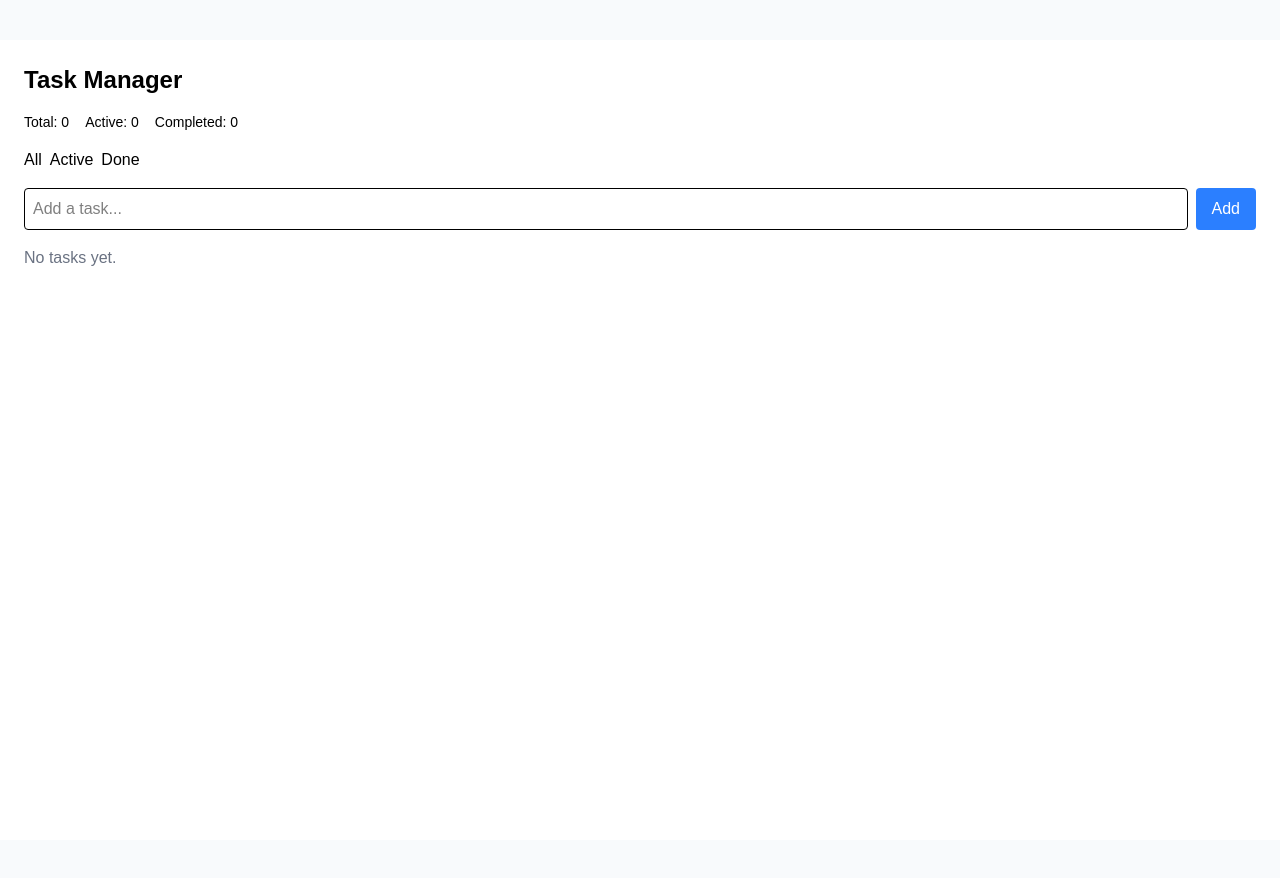
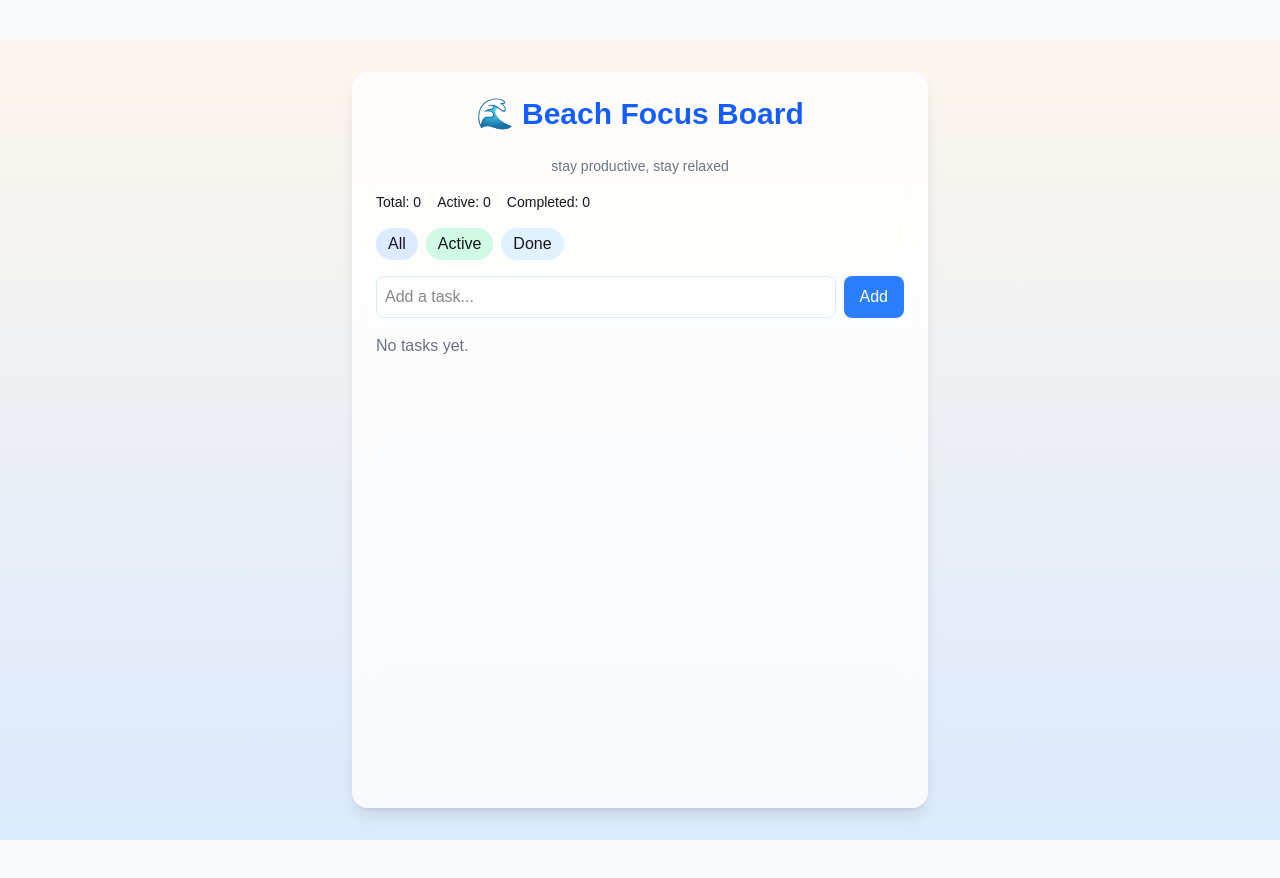
Before and after one commit to NataliaCraig/task-manager, a Next.js app: page / in a window 1280 px wide. Built offline with nearby package versions, Linux system fonts and the light colour scheme.

Commit message:
updated taskboard js

```diff
--- a/src/components/AddTaskForm.js
+++ b/src/components/AddTaskForm.js
@@ -1,35 +1,60 @@
+
+// COMPONENT: AddTaskForm
+// PURPOSE:  Controlled form that allows the user to type
+//           and submit a new task. It does NOT store tasks
+//           itself — it sends data UP to TaskBoard.
+// TYPE:     Client Component — uses useState for input
+// PATTERN:  Controlled Component (input value tied to state)
 'use client';
 
 import { useState } from 'react';
 
+// Props:
+//   onAdd — callback function passed from TaskBoard.
+//           This allows this component to send the new
+//           task title upward (lifting state up pattern).
 export default function AddTaskForm({ onAdd }) {
 
-
+  // Local state tracks what the user is typing.
+  // This state is kept here (not in TaskBoard) because
+  // no other component needs access to the input value.
   const [title, setTitle] = useState('');
 
   function handleSubmit(e) {
+    // Prevents the default browser behavior of reloading
+    // the page when a form is submitted.
     e.preventDefault();
 
+    // .trim() removes whitespace so blank inputs like "   "
+    // are not accepted as valid tasks.
     if (!title.trim()) return;
 
+    // Send the cleaned task title UP to TaskBoard.
+    // TaskBoard owns the tasks array, so it must handle adding.
     onAdd(title.trim());
 
+    // Reset input field after submission so user can type again.
     setTitle('');
   }
 
   return (
+    // onSubmit handles BOTH button click and Enter key press,
+    // making the form more accessible than using onClick alone.
     <form onSubmit={handleSubmit} className="flex gap-2 mb-4">
+
+      {/* Controlled input:
+          value is always synced with state (title).
+          onChange updates state on every keystroke. */}
       <input
         value={title}
         onChange={(e) => setTitle(e.target.value)}
         placeholder="Add a task..."
-        className="flex-1 border p-2 rounded"
-      />
+className="flex-1 border border-blue-100 p-2 rounded-lg focus:outline-none focus:ring-2 focus:ring-blue-200"      />
 
+      {/* Button triggers form submission */}
       <button
         type="submit"
-        className="bg-blue-500 text-white px-4 rounded"
-      >
+className="bg-blue-500 hover:bg-blue-600 text-white px-4 rounded-lg"      >
         Add
       </button>
     </form>
--- a/src/components/TaskBoard.js
+++ b/src/components/TaskBoard.js
@@ -1,15 +1,58 @@
+// COMPONENT: TaskBoard
+// PURPOSE: Owns ALL application state. This is the single source of truth.
+// All child components receive data via props and send events back up.
+// This follows React’s unidirectional data flow (parent → child → parent).
+// TYPE: Client Component because it uses state, effects, and browser APIs.
+
 'use client';
 
-import { useState } from 'react';
+import { useState, useEffect } from 'react';
 import AddTaskForm from './AddTaskForm';
 import TaskList from './TaskList';
 
 export default function TaskBoard() {
 
-  const [tasks, setTasks] = useState([]);
-  const [filter, setFilter] = useState('all');
+  // STATE
+// We intentionally start with an EMPTY array so the server
+// and client render the SAME initial HTML. This prevents
+// hydration errors in Next.js.
+const [tasks, setTasks] = useState([]);
+
+  // Filter is separate state because it changes independently
+  // from tasks (UI view state vs actual data state)
+const [filter, setFilter] = useState('all');
+
+// ── EFFECT: Load tasks from localStorage ───────────
+// This runs ONLY after the first render on the client.
+// We avoid running this during initial render because
+// the server cannot access localStorage, which would
+// cause a hydration mismatch error.
+useEffect(() => {
+  try {
+    const saved = localStorage.getItem('tasks');
+
+    if (saved) {
+setTasks(saved ? JSON.parse(saved) : []);
+   }
+
+  } catch (error) {
+    // If parsing fails, fall back safely
+    setTasks([]);
+  }
+}, []);
+  // ── EFFECT: Persist tasks to localStorage ──────────
+  // This runs AFTER every render where "tasks" changes.
+  // Dependency array [tasks] ensures it only runs when needed.
+  // This keeps browser storage in sync with React state.
+  useEffect(() => {
+    localStorage.setItem('tasks', JSON.stringify(tasks));
+  }, [tasks]);
+
+  // HANDLERS (callbacks passed DOWN to children)
 
   function handleAdd(title) {
+    // Spread operator creates a NEW array instead of mutating.
+    // React relies on new references to detect state changes.
     setTasks([
       ...tasks,
       { id: crypto.randomUUID(), title, done: false }
@@ -17,6 +60,8 @@ export default function TaskBoard() {
   }
 
   function handleToggle(id) {
+    // .map() returns a NEW array — required for React re-render.
+    // Only the matching task is updated (immutability pattern).
     setTasks(
       tasks.map((task) =>
         task.id === id ? { ...task, done: !task.done } : task
@@ -25,14 +70,25 @@ export default function TaskBoard() {
   }
 
   function handleDelete(id) {
+    // .filter() removes the selected task by creating a new array
     setTasks(tasks.filter((task) => task.id !== id));
   }
 
+  function handleClearDone() {
+    // Removes all completed tasks at once
+    // Uses .filter() to keep only tasks that are NOT done
+    setTasks(tasks.filter((task) => !task.done));
+  }
 
+  // ── DERIVED VALUES (NOT stored in state) ───────────
+  // These are recalculated every render from tasks.
+  // Storing them separately would risk inconsistent data.
   const total = tasks.length;
   const completed = tasks.filter(t => t.done).length;
   const active = tasks.filter(t => !t.done).length;
 
+  // Determines which tasks to show based on filter state.
+  // This is conditional logic, not separate state.
   const filteredTasks =
     filter === 'all'
       ? tasks
@@ -41,28 +97,68 @@ export default function TaskBoard() {
       : tasks.filter((t) => t.done);
 
   return (
-    <div className="min-h-screen bg-white text-black p-6">
-      <h1 className="text-2xl font-bold mb-4">Task Manager</h1>
+<div className="min-h-screen bg-gradient-to-b from-[#fdf6ec] to-[#dbeafe] flex justify-center p-8">
+  <div className="w-full max-w-xl bg-white/80 backdrop-blur-md rounded-2xl shadow-lg p-6">
+   <h1 className="text-3xl font-bold text-blue-600 mb-6 text-center">
+  🌊 Beach Focus Board
+</h1>
+<p className="text-center text-sm text-gray-500 mb-4">
+  stay productive, stay relaxed
+</p>
 
+      {/* Stats automatically update because they are derived from state */}
       <div className="flex gap-4 mb-4 text-sm">
+
         <p>Total: {total}</p>
         <p>Active: {active}</p>
         <p>Completed: {completed}</p>
       </div>
 
+      {/* Filter buttons update the filter state.
+          This triggers a re-render and recalculates visible tasks */}
       <div className="flex gap-2 mb-4">
-        <button onClick={() => setFilter('all')}>All</button>
-        <button onClick={() => setFilter('active')}>Active</button>
-        <button onClick={() => setFilter('done')}>Done</button>
+       <button
+  onClick={() => setFilter('all')}
+  className="px-3 py-1 rounded-full bg-blue-100 hover:bg-blue-200"
+>
+  All
+</button>
+
+<button
+  onClick={() => setFilter('active')}
+  className="px-3 py-1 rounded-full bg-emerald-100 hover:bg-emerald-200"
+>
+  Active
+</button>
+
+<button
+  onClick={() => setFilter('done')}
+  className="px-3 py-1 rounded-full bg-sky-100 hover:bg-sky-200"
+>
+  Done
+</button>
       </div>
 
+      {/* Controlled form sends new task title UP to TaskBoard */}
       <AddTaskForm onAdd={handleAdd} />
 
+      {/* Task list receives filtered tasks + action callbacks */}
       <TaskList
         tasks={filteredTasks}
         onToggle={handleToggle}
         onDelete={handleDelete}
       />
-    </div>
-  );
+
+      {/* Clear completed button appears only if there are completed tasks */}
+      {completed > 0 && (
+        <button
+          onClick={handleClearDone}
+          className="mt-4 text-sm text-red-500"
+        >
+          Clear Completed
+        </button>
+      )}
+</div>
+</div>
+);
 }
--- a/src/components/TaskCard.js
+++ b/src/components/TaskCard.js
@@ -0,0 +1,42 @@
+// COMPONENT: TaskCard
+// PURPOSE:  Displays a single task item. Handles UI for
+//           one task and sends user actions back up to
+//           TaskBoard via callbacks.
+// TYPE:     Client Component — needs onClick handlers
+'use client';
+
+// Props:
+//   id       — unique identifier for the task
+//   title    — task text
+//   done     — boolean (true = completed)
+//   onToggle — callback to toggle completion
+//   onDelete — callback to delete task
+
+function TaskCard({ id, title, done, onToggle, onDelete }) {
+
+  return (
+    <li className="bg-white shadow-sm rounded-lg p-3 flex justify-between items-center hover:shadow-md transition">
+
+      {/* Clicking text toggles completion */}
+      <span
+        onClick={() => onToggle(id)}
+        className={`cursor-pointer transition ${          // Conditional styling:
+          // visually shows completed tasks differently
+          done ? "line-through text-gray-400 opacity-60" : "text-gray-700"
+        }`}
+      >
+        {title}
+      </span>
+
+      {/* Delete button */}
+      <button
+        onClick={() => onDelete(id)}
+        className="text-red-500"
+      >
+        Delete
+      </button>
+    </li>
+  );
+}
+
+export default TaskCard;
--- a/src/components/TaskList.js
+++ b/src/components/TaskList.js
@@ -1,35 +1,38 @@
+// COMPONENT: TaskList
+// PURPOSE:  Displays a list of tasks passed down from
+//           TaskBoard. Delegates rendering of each task
+//           to TaskCard for better component separation.
+// TYPE:     Client Component — needs onClick handlers
 'use client';
 
+import TaskCard from './TaskCard';
+
+// Props:
+//   tasks     — array of task objects to display
+//   onToggle  — callback from TaskBoard to toggle a task
+//   onDelete  — callback from TaskBoard to delete a task
 export default function TaskList({ tasks, onToggle, onDelete }) {
+
+  // Conditional rendering:
+  // If there are no tasks, show a message instead of an empty list.
   if (tasks.length === 0) {
     return <p className="text-gray-500 mt-4">No tasks yet.</p>;
   }
 
   return (
-    <ul className="mt-4 space-y-2">
+<ul className="mt-6 space-y-3">
+      {/* Instead of rendering each task directly here,
+          we delegate to TaskCard. This improves code
+          organization and reusability. */}
       {tasks.map((task) => (
-        <li
-          key={task.id}
-          className="border p-2 rounded flex justify-between items-center"
-        >
-          {/* Click text to toggle done */}
-          <span
-            onClick={() => onToggle(task.id)}
-            className={`cursor-pointer ${
-              task.done ? "line-through text-gray-400" : ""
-            }`}
-          >
-            {task.title}
-          </span>
-
-          {/* Delete button */}
-          <button
-            onClick={() => onDelete(task.id)}
-            className="text-red-500"
-          >
-            Delete
-          </button>
-        </li>
+        <TaskCard
+          key={task.id} // React uses key to track list changes efficiently
+          id={task.id}
+          title={task.title}
+          done={task.done}
+          onToggle={onToggle}
+          onDelete={onDelete}
+        />
       ))}
     </ul>
   );
```
